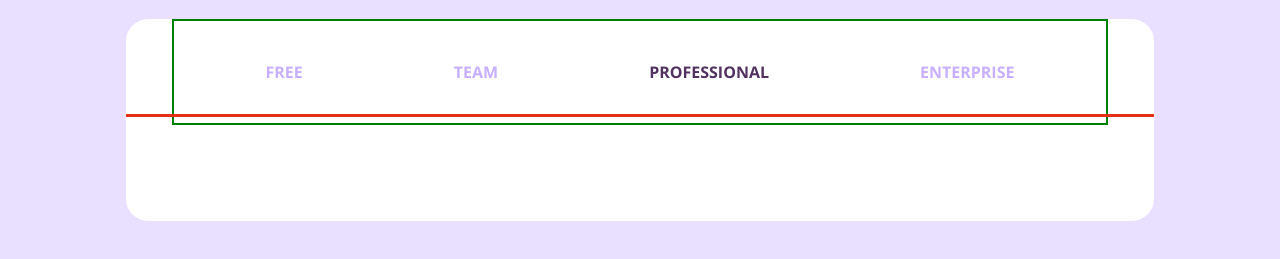
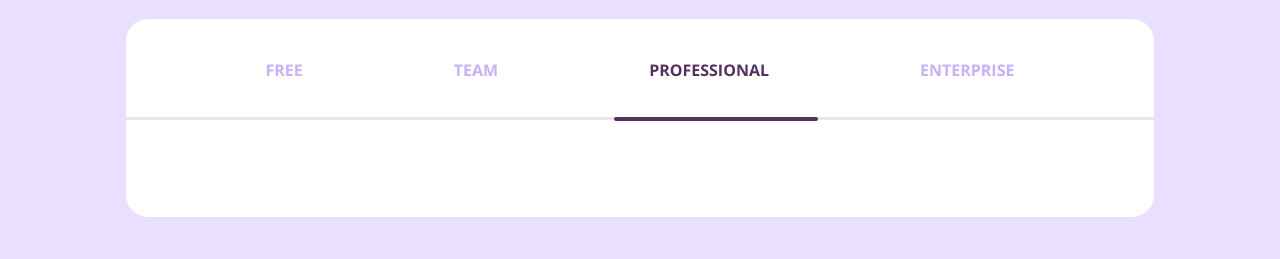
Before and after one commit to OerdBej/Flexible-plan, a plain HTML site: page index.html in a window 1280 px wide. Shown: the part 107-366 px from the top of the page. Drawn offline with nearby package versions, Linux system fonts and the light colour scheme.

Commit message:
finishing underline selection with pseudo elements

```diff
--- a/index.html
+++ b/index.html
@@ -19,7 +19,7 @@
       <div class="tabs">
         <p>Free</p>
         <p>Team</p>
-        <p class="active">Professional</p>
+        <p class="active">Professional <span class="underline"></span></p>
         <p>Enterprise</p>
       </div>
       <div class="line"></div>
--- a/style.css
+++ b/style.css
@@ -37,7 +37,6 @@ h1 {
   color: rgb(200, 175, 255);
   margin: 0 0 32px 0;
   padding: 16px;
-  border: 2px green solid;
 }
 
 .tabs p {
@@ -49,15 +48,29 @@ h1 {
   cursor: pointer;
 }
 
-.tabs p.active {
+.tabs .active {
   color: rgb(83, 49, 96);
+  position: relative;
 }
 
-/* underline in order to make it alwasy shrinkable */
+/* underline in order to make it always shrinkable */
 .line {
   height: 3px;
   width: 100%;
-  background-color: rgb(228, 46, 22);
+  background-color: rgb(158, 136, 133);
   position: absolute;
-  top: 95px;
+  top: 98px;
+  background-color: rgb(231, 231, 231);
 }
+
+.tabs .active::before {
+  content: "";
+  width: 150%;
+  height: 4px;
+  background-color: rgb(83, 49, 96);
+  position: absolute;
+  bottom: -32px;
+  z-index: 2;
+  left: -20%;
+  border-radius: 10px;
+}
```
